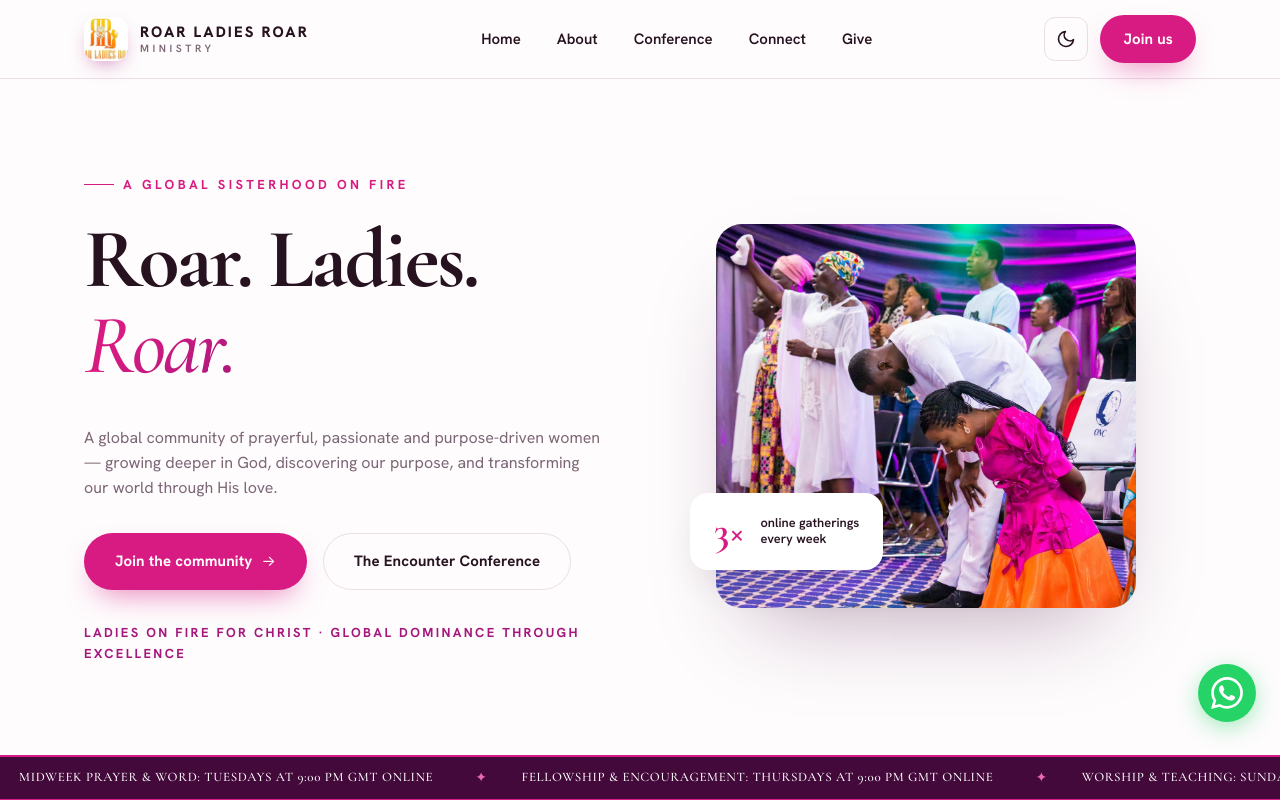
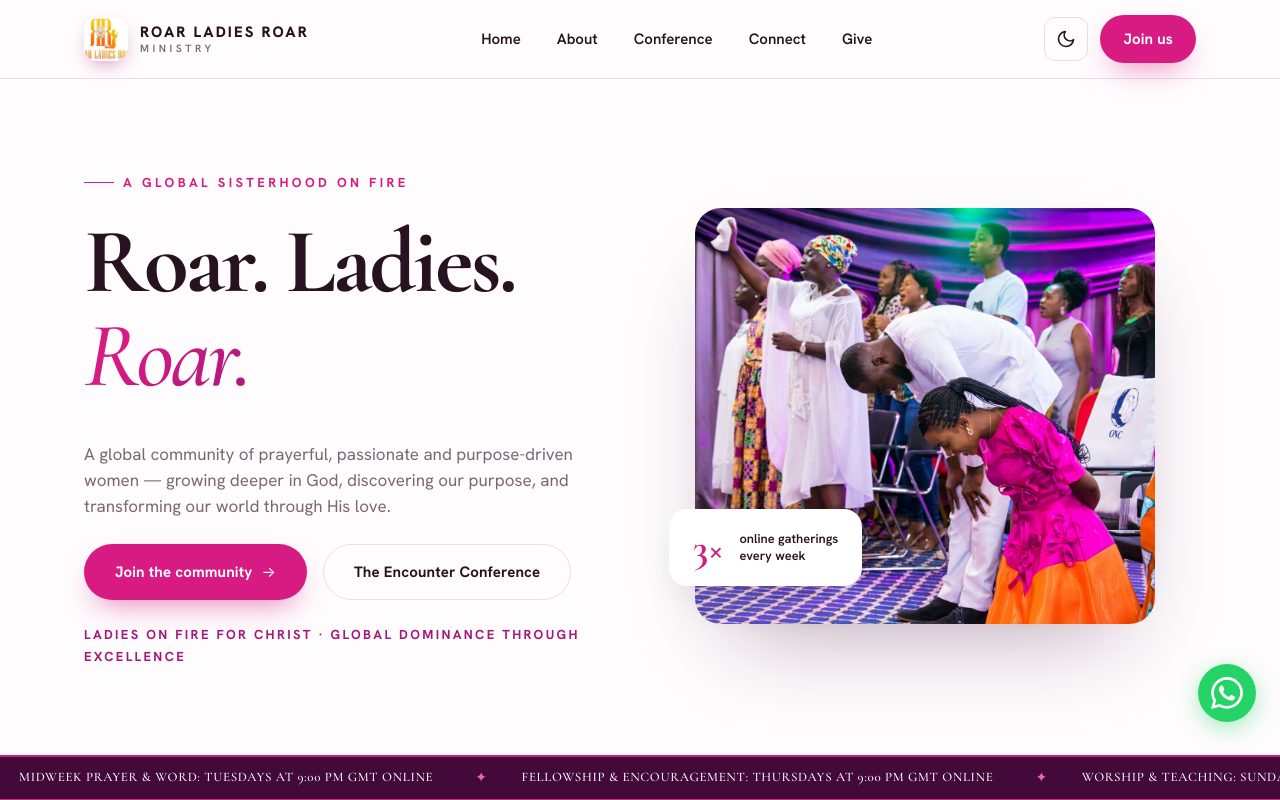
Before and after one commit to aa-Teye/roar-ladies-roar-, a React (Vite) app: page / in a window 1280 px wide. Shown: the top 800 px of the page. Built offline with nearby package versions, Linux system fonts and the light colour scheme.

Commit message:
feat: increase hero sizes while maintaining viewport landing height via padding optimizations

```diff
--- a/src/pages/Home.jsx
+++ b/src/pages/Home.jsx
@@ -69,7 +69,7 @@
       <section
         className="section-rlr relative flex flex-col justify-between overflow-hidden"
         style={{
-          paddingTop: 'clamp(12px, 2.2vh, 32px)',
+          paddingTop: 'clamp(10px, 1.8vh, 24px)',
           paddingBottom: 0,
           paddingBlockEnd: 0,
           minHeight: 'calc(100vh - 78px)',
@@ -79,17 +79,17 @@
         }}
       >
         <div
-          className="container-rlr grid gap-[clamp(24px,4vh,44px)] items-center"
+          className="container-rlr grid gap-[clamp(20px,3.5vh,36px)] items-center"
           style={{
             gridTemplateColumns: 'repeat(auto-fit,minmax(min(100%,400px),1fr))',
-            paddingBottom: 'clamp(12px,2.5vh,24px)',
+            paddingBottom: 'clamp(10px,2vh,20px)',
             flexGrow: 1
           }}
         >
           {/* Copy */}
           <div>
             <span className="eyebrow reveal">A global sisterhood on fire</span>
-            <h1 className="hero-title reveal d1" style={{ fontSize: 'clamp(50px, 7vw, 84px)', lineHeight: '1.02', letterSpacing: '-0.03em', fontWeight: '800' }}>
+            <h1 className="hero-title reveal d1" style={{ fontSize: 'clamp(54px, 7.5vw, 92px)', lineHeight: '1.02', letterSpacing: '-0.03em', fontWeight: '800' }}>
               Roar. Ladies.<br />
               <span style={{
                 background: 'linear-gradient(135deg, var(--pink) 30%, var(--magenta) 100%)',
@@ -104,15 +104,15 @@
                 Roar.
               </span>
             </h1>
-            <p className="lead-text reveal d2" style={{ maxWidth: '520px', fontSize: 'clamp(16px, 1.2vw, 19px)', lineHeight: '1.55' }}>
+            <p className="lead-text reveal d2" style={{ maxWidth: '540px', fontSize: 'clamp(17px, 1.25vw, 20px)', lineHeight: '1.55' }}>
               A global community of prayerful, passionate and purpose-driven women — growing deeper in God, discovering our purpose, and transforming our world through His love.
             </p>
-            <div className="flex flex-wrap gap-4 mt-8 reveal d3">
+            <div className="flex flex-wrap gap-4 mt-6 reveal d3">
               <Link to="/connect" className="btn btn-primary btn-arrow">Join the community</Link>
               <Link to="/conference" className="btn btn-ghost">The Encounter Conference</Link>
             </div>
             <p
-              className="mt-8 text-[13px] font-bold tracking-[0.18em] uppercase reveal d4"
+              className="mt-6 text-[13px] font-bold tracking-[0.18em] uppercase reveal d4"
               style={{ color: 'var(--magenta)' }}
             >
               Ladies on Fire for Christ · Global dominance through excellence
@@ -120,12 +120,12 @@
           </div>
 
           {/* Media */}
-          <div className="relative reveal d2" style={{ maxWidth: 'min(420px, 100%)', width: '100%', marginInline: 'auto' }}>
+          <div className="relative reveal d2" style={{ maxWidth: 'min(460px, 100%)', width: '100%', marginInline: 'auto' }}>
             <img
               src="/worship-hero.JPEG"
               alt="Women in Worship"
               className="w-full object-cover rounded-[26px]"
-              style={{ aspectRatio: '4/5', boxShadow: 'var(--shadow-lg)', maxHeight: 'min(500px, 48vh)' }}
+              style={{ aspectRatio: '4/5', boxShadow: 'var(--shadow-lg)', maxHeight: 'min(540px, 52vh)' }}
             />
             <div
               className="absolute flex items-center gap-4 bg-white rounded-[18px]"
```
